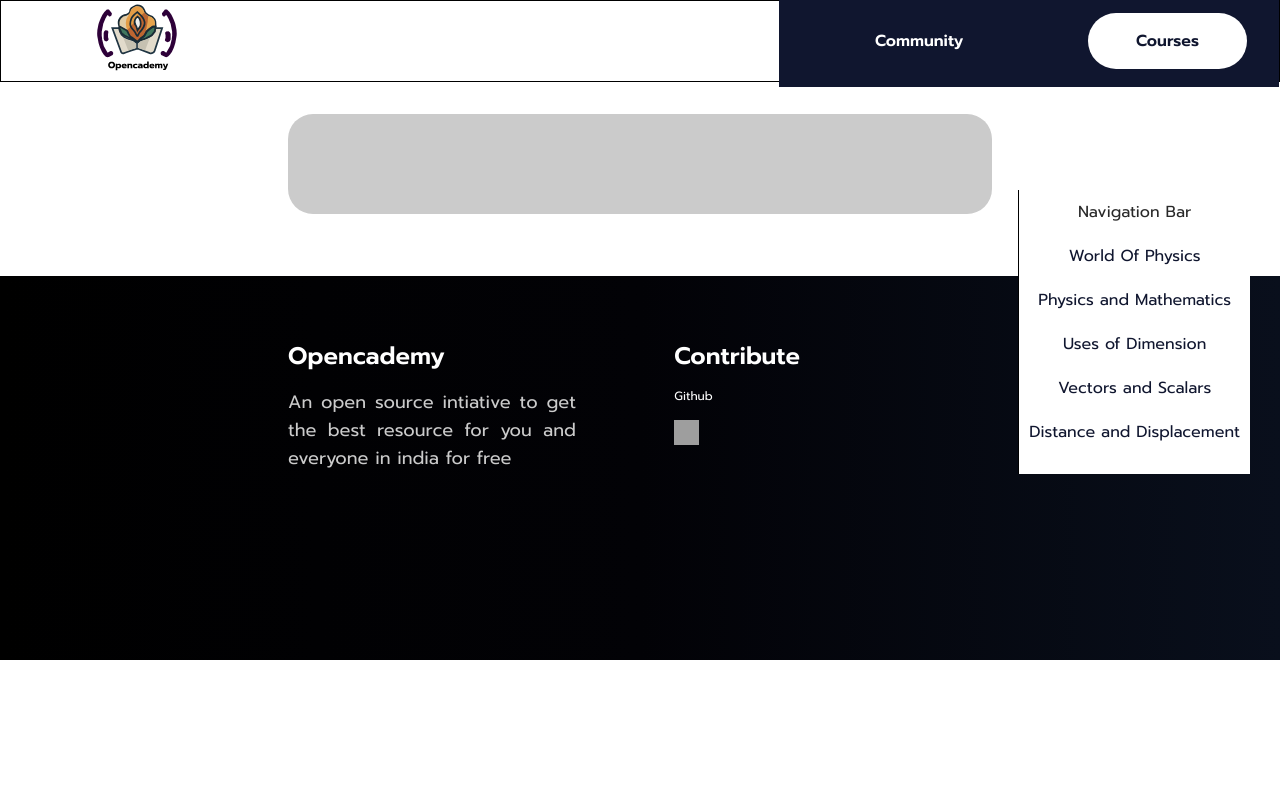
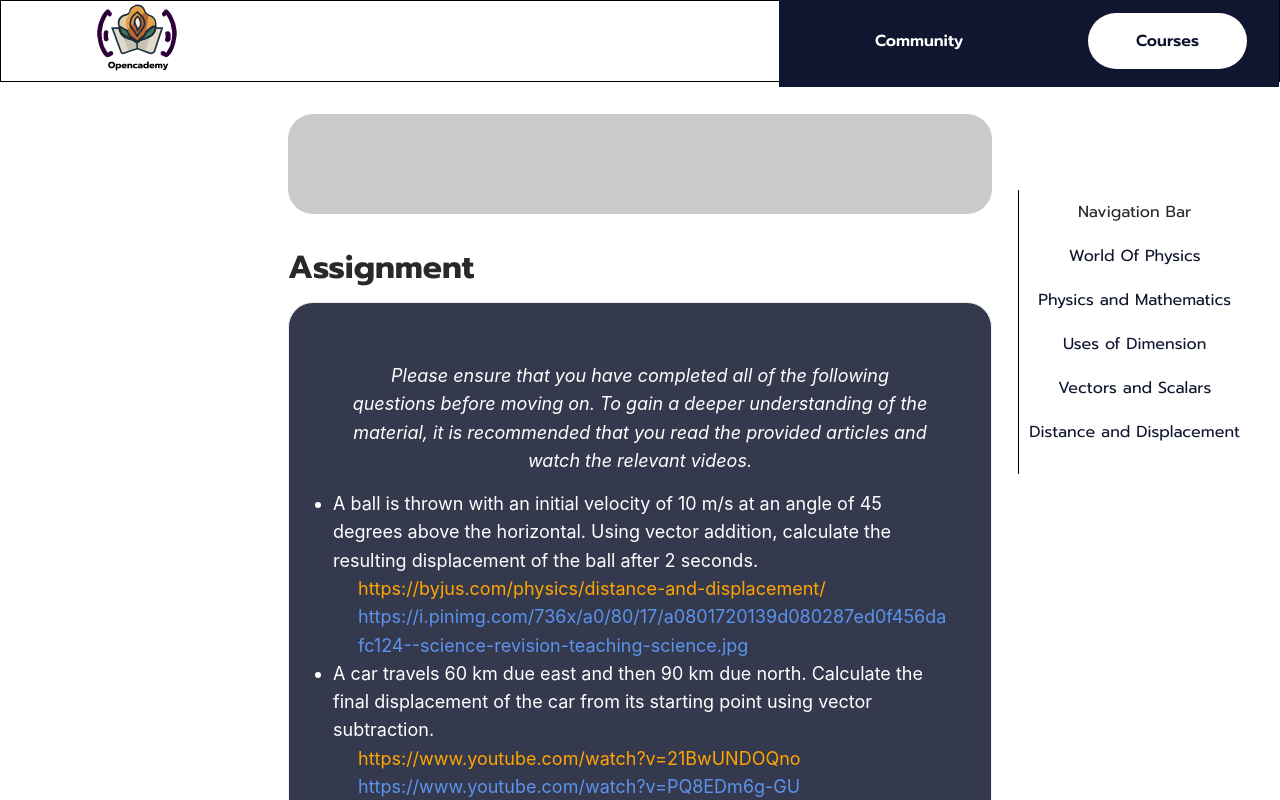
Before and after one commit to vbv-nyk/opencademy, a Next.js app: page /maincontent in a window 1280 px wide. Shown: the top 800 px of the page. Built offline with nearby package versions, Linux system fonts and the light colour scheme; grey boxes are pictures that could not be loaded.

Commit message:
Add content to assignments

```diff
--- a/components/MainPage/MainPage.module.css
+++ b/components/MainPage/MainPage.module.css
@@ -11,6 +11,7 @@
 .lessonInformation {
   width: 100%;
   padding: 50px;
+
   background-color: var(--color-secondary);
   border-radius: 25px;
   margin-bottom: 30px;
--- a/components/MainPage/MainPage.tsx
+++ b/components/MainPage/MainPage.tsx
@@ -1,13 +1,14 @@
-import { foundationContent } from "../../pages/api/courseContentAPI"
-import Header from "../Header/Header"
-import styles from "./MainPage.module.css"
-import Sidebar from "./subComponents/Sidebar"
+import { foundationContent } from "../../pages/api/courseContentAPI";
+import Header from "../Header/Header";
+import styles from "./MainPage.module.css";
+import Sidebar from "./subComponents/Sidebar";
 
-import { renderToString } from "react-dom/server"
-import { hydrate } from "react-dom"
+import { renderToString } from "react-dom/server";
+import { hydrate } from "react-dom";
+import AssignmentCard from "../subComponents/assignmentCard/AssignmentCard";
 
 export default function MainPage(props: any) {
-	const markup = props.dataPath
+  const markup = props.dataPath;
   return (
     <div>
       <div className={styles.mainPageContainer}>
@@ -19,7 +20,8 @@ export default function MainPage(props: any) {
         <div className={styles.sidebarContainer}>
           <Sidebar />
         </div>
+        <AssignmentCard />
       </div>
     </div>
-	)
+  );
 }
--- a/components/subComponents/assignmentCard/AssignmentCard.module.css
+++ b/components/subComponents/assignmentCard/AssignmentCard.module.css
@@ -1,9 +1,16 @@
+.assignmentHeader {
+  font-size: xx-large;
+  padding-bottom: 10px;
+  font-weight: bold;
+}
+
 .assignmentCard {
   background-color: #34394e;
   border-radius: 25px;
-  width: max(100%, 300px);
-  max-width: 600px;
+  width: 100%;
+  max-width: 780px;
   padding: 20px;
+  font-size: large;
   color: white;
 }
 
@@ -18,9 +25,21 @@
   margin-left: 25px;
 }
 
+.assignmentVideo:hover {
+  color: orange;
+}
+
 .assignmentImage {
   word-wrap: break-word;
-
   color: rgb(91, 147, 237);
   margin-left: 25px;
 }
+.assignmentImage:hover {
+  color: rgb(91, 147, 237);
+}
+
+.assignmentDesc {
+  padding: 15px;
+  text-align: center;
+  font-style: italic;
+}
--- a/components/subComponents/assignmentCard/AssignmentCard.tsx
+++ b/components/subComponents/assignmentCard/AssignmentCard.tsx
@@ -5,22 +5,22 @@ export default function AssignmentCard() {
   const assignments = [
     {
       assignmentDesc:
-        "To get some practice using lists, create a new HTML document and create the following lists:",
+        "Please ensure that you have completed all of the following questions before moving on. To gain a deeper understanding of the material, it is recommended that you read the provided articles and watch the relevant videos.",
       subAssignments: [
         {
-          name: `An unordered shopping list of your favorite foods`,
-          videoURL: `https://www.youtube.com/watch?v=rIO5326FgPE`,
-          imageURL: `https://css-tricks.com/almanac/properties/m/margin/`,
+          name: `A ball is thrown with an initial velocity of 10 m/s at an angle of 45 degrees above the horizontal. Using vector addition, calculate the resulting displacement of the ball after 2 seconds.`,
+          videoURL: `https://byjus.com/physics/distance-and-displacement/`,
+          imageURL: `https://i.pinimg.com/736x/a0/80/17/a0801720139d080287ed0f456dafc124--science-revision-teaching-science.jpg`,
         },
         {
-          name: `An unordered shopping list of your favorite foods`,
-          videoURL: `https://www.youtube.com/watch?v=rIO5326FgPE`,
-          imageURL: `https://css-tricks.com/almanac/properties/m/margin/`,
+          name: `A car travels 60 km due east and then 90 km due north. Calculate the final displacement of the car from its starting point using vector subtraction.`,
+          imageURL: `https://www.youtube.com/watch?v=PQ8EDm6g-GU`,
+          videoURL: `https://www.youtube.com/watch?v=21BwUNDOQno`,
         },
         {
-          name: `An unordered shopping list of your favorite foods`,
-          videoURL: `https://www.youtube.com/watch?v=rIO5326FgPE`,
-          imageURL: `https://css-tricks.com/almanac/properties/m/margin/`,
+          name: `A vector has a magnitude of 5 units and a direction of 30 degrees. Find the x and y components of the vector using trigonometry.`,
+          videoURL: `https://www.youtube.com/watch?v=21BwUNDOQno`,
+          imageURL: `https://byjus.com/physics/distance-and-displacement/`,
         },
       ],
     },
@@ -33,12 +33,18 @@ export default function AssignmentCard() {
           <li key={id}>
             <div className={styles.assignmentInfo}>
               <div className={styles.assignmentName}>{subAssignment.name}</div>
-              <div className={styles.assignmentVideo}>
+              <a
+                className={styles.assignmentVideo}
+                href={subAssignment.videoURL}
+              >
                 {subAssignment.videoURL}
-              </div>
-              <div className={styles.assignmentImage}>
+              </a>
+              <a
+                className={styles.assignmentImage}
+                href={subAssignment.imageURL}
+              >
                 {subAssignment.imageURL}
-              </div>
+              </a>
             </div>
           </li>
         );
@@ -46,15 +52,18 @@ export default function AssignmentCard() {
     );
     return (
       <div key={id} className={styles.assignmentItem}>
-        <div>{assignmentDesc}</div>
+        <div className={styles.assignmentDesc}>{assignmentDesc}</div>
         <ul>{subAssignments}</ul>
       </div>
     );
   });
 
   return (
-    <Card>
-      <div className={styles.assignmentCard}>{assignmentsList}</div>
-    </Card>
+    <div>
+      <div className={styles.assignmentHeader}>Assignment</div>
+      <Card className={styles.assignmentCard}>
+        <div>{assignmentsList}</div>
+      </Card>
+    </div>
   );
 }
```
Lines whose indentation alone changed are shown as unchanged.
